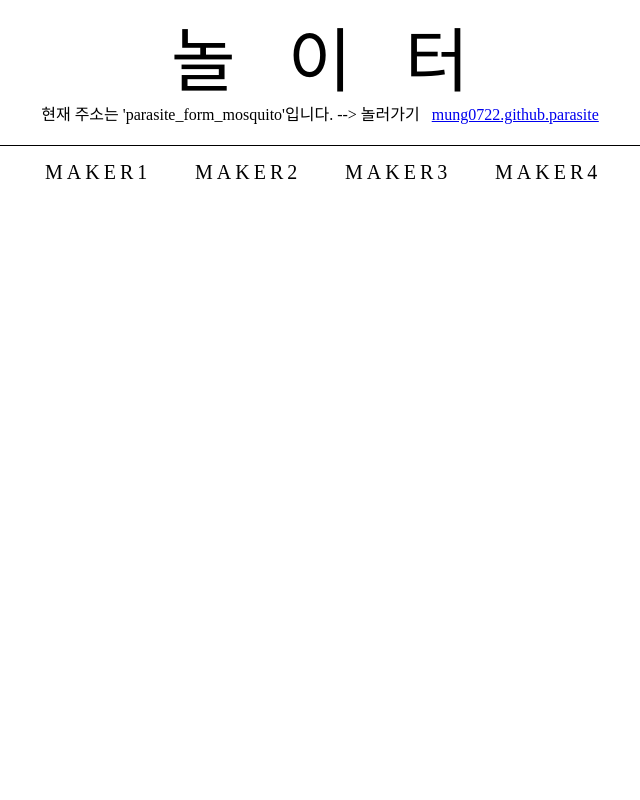
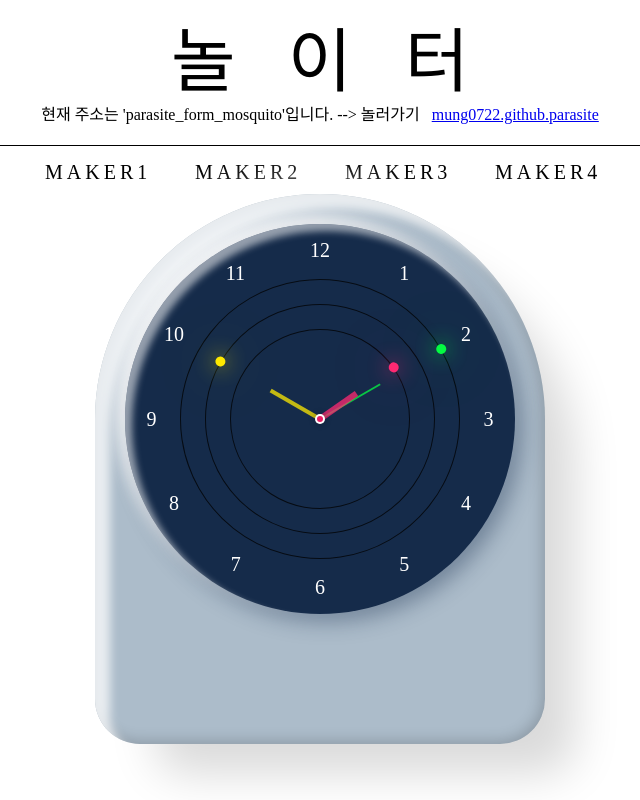
Before and after one commit to M0S-quito/parasite, a plain HTML site: page index.html in a window 1280 px wide. Shown: the whole page, without its empty margins (320-960 px from the left). Drawn offline with Linux system fonts and the light colour scheme; a web font is replaced by a local one.

Commit message:
clock 추가 아직 미완성

```diff
--- a/index.html
+++ b/index.html
@@ -19,6 +19,27 @@
         <a href="#">maker3<span></span><span></span><span></span><span></span></a>
         <a href="#">maker4<span></span><span></span><span></span><span></span></a>
       </section>
+      <section id="content">
+        <div class="clock">
+          <div class="numbers">
+            <div class="circle" id="sec" style="--clr:#04fc43;"><i></i></div>
+            <div class="circle" id="min" style="--clr:#fee800;"><i></i></div>
+            <div class="circle" id="hrs" style="--clr:#ff2972;"><i></i></div>
+            <span style="--i:12;"><b>12</b></span>
+            <span style="--i:1;"><b>1</b></span>
+            <span style="--i:2;"><b>2</b></span>
+            <span style="--i:3;"><b>3</b></span>
+            <span style="--i:4;"><b>4</b></span>
+            <span style="--i:5;"><b>5</b></span>
+            <span style="--i:6;"><b>6</b></span>
+            <span style="--i:7;"><b>7</b></span>
+            <span style="--i:8;"><b>8</b></span>
+            <span style="--i:9;"><b>9</b></span>
+            <span style="--i:10;"><b>10</b></span>
+            <span style="--i:11;"><b>11</b></span>
+          </div>
+        </div>
+      </section>
       <script src="./script/index.js"></script>
     </div>
   </body>
--- a/script/index.js
+++ b/script/index.js
@@ -0,0 +1,14 @@
+let hr = document.querySelector('#hrs');
+let mn = document.querySelector('#min');
+let sc = document.querySelector('#sec');
+
+setInterval(()=>{
+    let day = new Date();
+    let hh = day.getHours() * 30;
+    let mm = day.getMinutes() * 6;
+    let ss = day.getSeconds() * 6;
+
+    hr.style.transform = `rotateZ(${hh+(mm/12)}deg)`;
+    mn.style.transform = `rotateZ(${mm}deg)`;
+    sc.style.transform = `rotateZ(${ss}deg)`;
+})
--- a/style/index_style.css
+++ b/style/index_style.css
@@ -1,5 +1,9 @@
 /* 초기화 */
-*{margin: 0 auto; padding: 0;}
+*{
+   margin: 0 auto; padding: 0;
+   font-family: 'PyeongChangPeace-Light';
+   box-sizing: border-box;
+}
 @font-face {
     font-family: 'PyeongChangPeace-Bold';
     src: url('https://fastly.jsdelivr.net/gh/projectnoonnu/noonfonts_2206-02@1.0/PyeongChangPeace-Bold.woff2') format('woff2');
@@ -110,3 +114,106 @@ header {
     transition: 1s;
     transition-delay: 0.75s;
  }
+
+/* clock */
+#wrap #content .clock{
+   display: flex;
+   justify-content: center;
+   align-items: center;
+   background: #acbcca;
+   position: relative;
+   width: 450px;
+   height: 550px;
+   border-radius: 50px;
+   border-top-left-radius: 250px;
+   border-top-right-radius: 250px;
+   box-shadow: 45px 45px 45px -15px rgba(0, 0, 0, 0.15),
+   inset 15px 15px 10px rgba(255, 255, 255, 0.75),
+   -15px -15px 35px rgba(255, 255, 255, 0.55),
+   inset -2px -2px 15px rgba(0, 0, 0, 0.2);
+}
+#wrap #content .clock .numbers{
+   position: absolute;
+   top: 30px;
+   width: 390px;
+   height: 390px;
+   background: #152b4a;
+   border-radius: 50%;
+   display: flex;
+   justify-content: center;
+   align-items: center;
+   box-shadow: 7px 7px 22px #152b4a66,
+   inset 7px 7px 7px rgba(255, 255, 255, 0.55),
+   -9px -9px 15px rgba(255, 255, 255, 1);
+}
+#wrap #content .clock .numbers::before{
+   content: '';
+   position: absolute;
+   width: 4px;
+   height: 4px;
+   border-radius: 50%;
+   background: #e91e63;
+   z-index: 100000;
+   box-shadow: 0 0 0 1px #e91e63,
+   0 0 0 3px #fff,
+   0 0 5px 5px rgba(0, 0, 0, 0.15);
+}
+#wrap #content .clock .numbers span{
+   position: absolute;
+   inset: 15px;
+   text-align: center;
+   color: white;
+   font-size: 1.25em;
+   transform: rotate(calc(30deg * var(--i)));
+}
+#wrap #content .clock .numbers span b{
+   font-weight: 400;
+   display: inline-block;
+   transform: rotate(calc(-30deg * var(--i)));
+}
+#wrap #content .clock .numbers .circle{
+   position: absolute;
+   width: 280px;
+   height: 280px;
+   border: 1px solid rgba(0, 0, 0, 0.75);
+   border-radius: 50%;
+   display: flex;
+   justify-content: center;
+   align-items: flex-start;
+}
+#wrap #content .clock .numbers .circle i{
+   position: absolute;
+   width: 6px;
+   height: 50%;
+   background: var(--clr);
+   opacity: 0.75;
+   transform-origin: bottom;
+   transform: scaleY(0.5);
+}
+#wrap #content .clock .numbers .circle#sec i{
+   width: 2px;
+}
+#wrap #content .clock .numbers .circle#min i{
+   width: 4px;
+}
+#wrap #content .clock .numbers .circle#min{
+   width: 230px;
+   height: 230px;
+}
+#wrap #content .clock .numbers .circle#hrs{
+   width: 180px;
+   height: 180px;
+}
+#wrap #content .clock .numbers .circle::before{
+   content: '';
+   position: absolute;
+   top: -6px;
+   left: 50%;
+   width: 10px;
+   height: 10px;
+   background: var(--clr);
+   border-radius: 50%;
+   transform: translateX(-50%);
+   box-shadow: 0 0 20px var(--clr),
+   0 0 60px var(--clr);
+}
```
